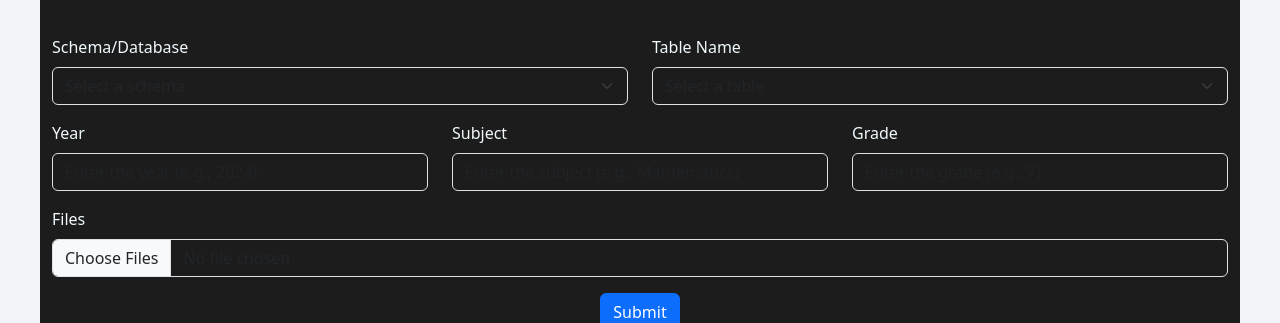
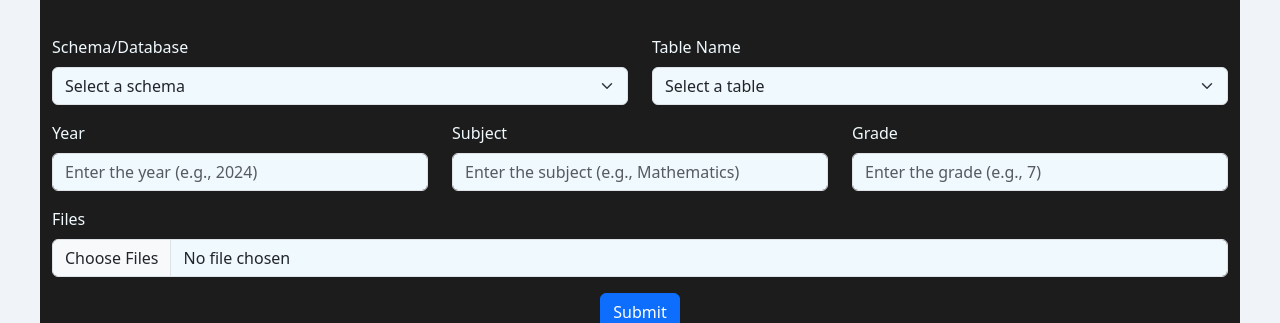
Before and after one commit to seleneecs/front-end, a React (Vite) app: page /resource/form in a window 1280 px wide. Shown: the part 148-471 px from the top of the page. Built offline with nearby package versions, Linux system fonts and the light colour scheme; no server answers.

Commit message:
ResourceForm/ResourceForm.css

```diff
--- a/src/components/ResourceForm/ResourceForm.css
+++ b/src/components/ResourceForm/ResourceForm.css
@@ -1,3 +1,9 @@
+/* Ensure no horizontal scroll */
+html, body {
+    overflow-x: hidden;
+    width: 100%;
+}
+
 .form_container{
     background-color:#1c1c1c;
     padding: 6px;
@@ -19,6 +25,13 @@ form{
     width: 100%;
     font-size: 1rem;
     font-weight: 200;
-    background-color: #1c1c1c;
+    background-color: #f0f9fd;
 
 }
+
+
+/* Ensure no horizontal scroll */
+html, body {
+    overflow-x: hidden;
+    width: 100%;
+}
```
